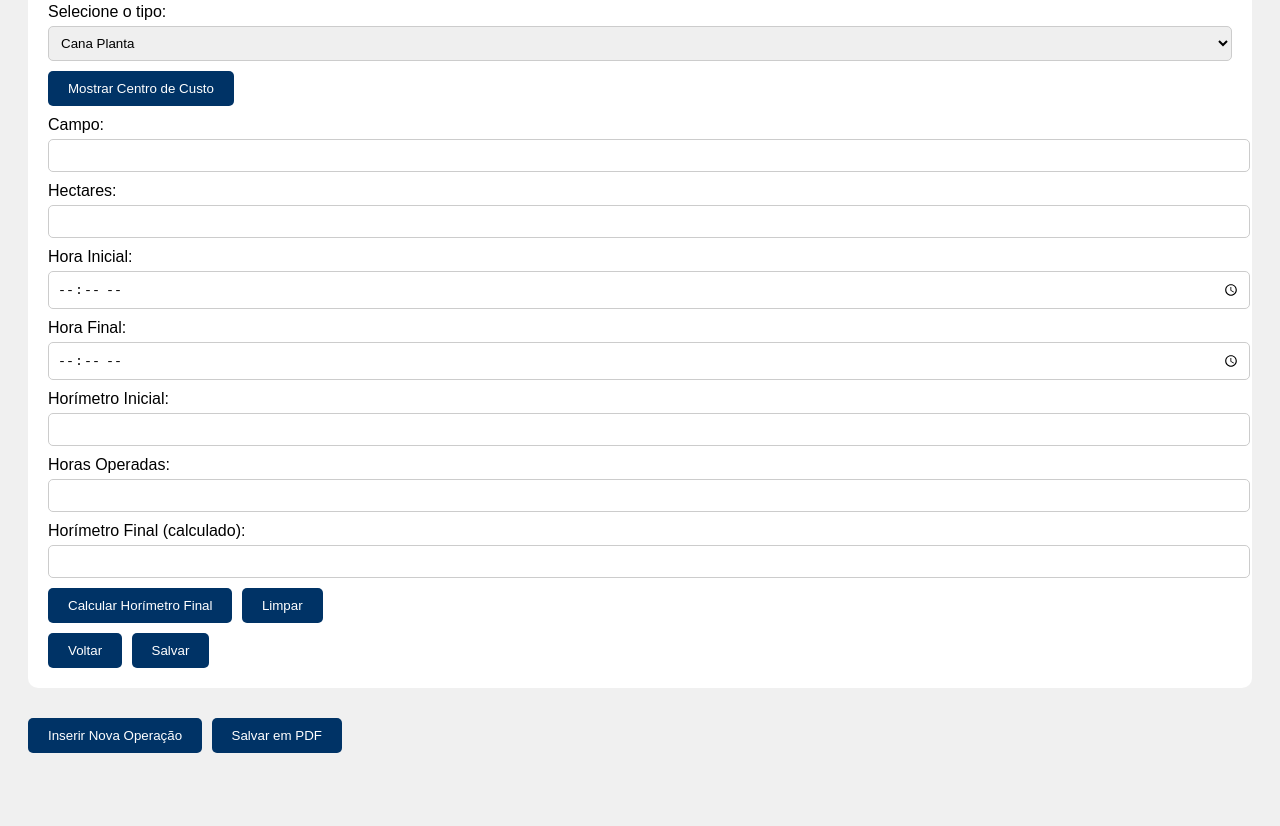
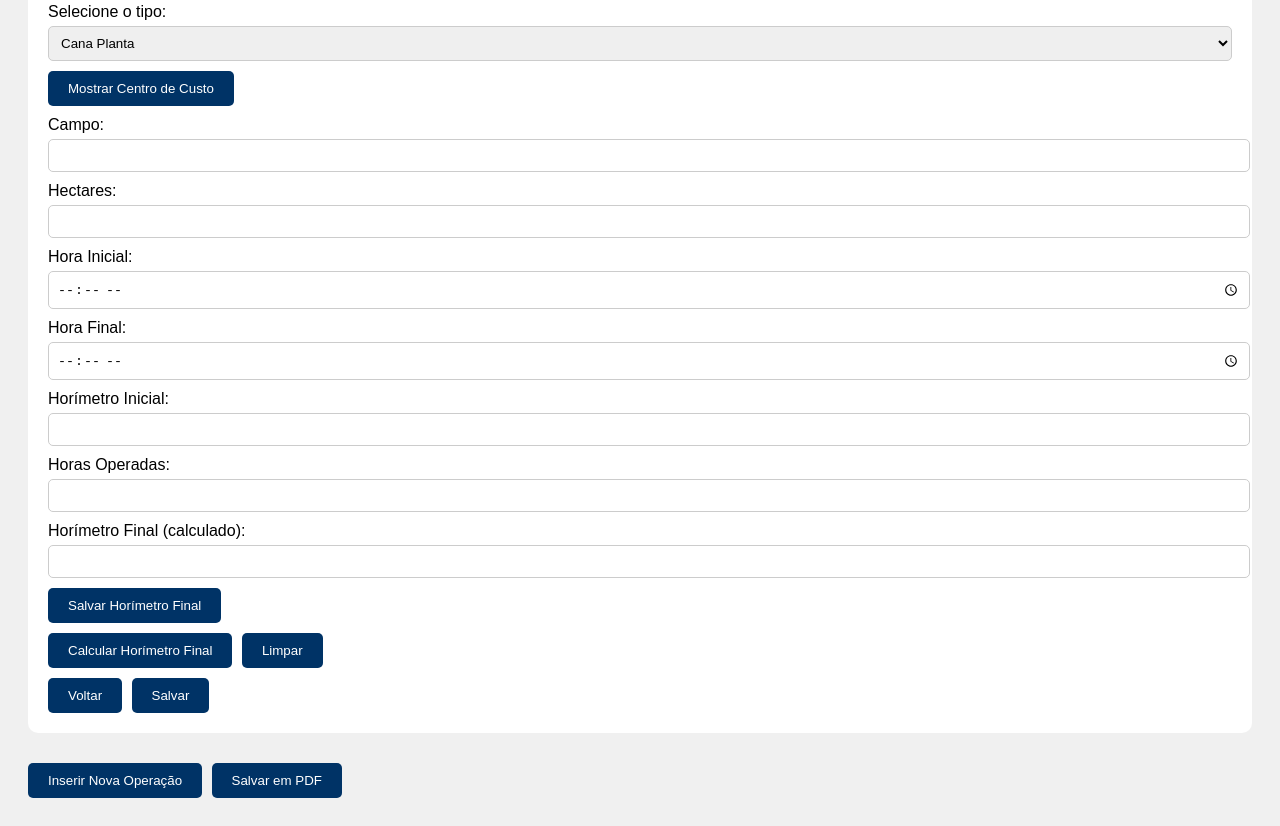
Before and after one commit to valeagro/boletim-atividades-mecanizadas, a plain HTML site: page index.html in a window 1280 px wide. Shown: the part 537-1363 px from the top of the page. Before the commit the page ends 1318 px from the top, so only its background shows below. Drawn offline with Linux system fonts and the light colour scheme.

Commit message:
Update index.html

```diff
--- a/index.html
+++ b/index.html
@@ -100,6 +100,61 @@
   </style>
 </head>
 <body>
+  <script>
+async function salvarHorimetro() {
+    const equipamento = document.querySelector('select[name="equipamento"]').value;
+    const turno = document.querySelector('select[name="turno"]').value;
+    const horimetro = document.querySelector('input[name="horimetro_final"]').value;
+    const data = new Date().toISOString().split('T')[0];
+
+    if (!equipamento || !turno || !horimetro) {
+        alert('Preencha todos os campos antes de salvar.');
+        return;
+    }
+
+    const token = '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';
+    const repo = 'valeagro/boletim-atividades-mecanizadas';
+    const filePath = 'horimetros.json';
+
+    const url = `https://api.github.com/repos/${repo}/contents/${filePath}`;
+
+    const response = await fetch(url, {
+        headers: {
+            Authorization: `Bearer ${token}`,
+            Accept: 'application/vnd.github.v3+json',
+        }
+    });
+
+    let content = [];
+    let sha = null;
+
+    if (response.ok) {
+        const json = await response.json();
+        sha = json.sha;
+        content = JSON.parse(atob(json.content));
+    }
+
+    content.push({ equipamento, turno, horimetro, data });
+
+    const updatedContent = btoa(JSON.stringify(content, null, 2));
+
+    await fetch(url, {
+        method: 'PUT',
+        headers: {
+            Authorization: `Bearer ${token}`,
+            Accept: 'application/vnd.github.v3+json',
+        },
+        body: JSON.stringify({
+            message: `Salvar horímetro - ${equipamento} - ${data}`,
+            content: updatedContent,
+            sha: sha,
+        }),
+    });
+
+    alert('Horímetro salvo com sucesso!');
+}
+</script>
+
   <h2>Boletim de Operações</h2>
 
   <div id="operacoes-area">
@@ -194,6 +249,7 @@
 
         <label>Horímetro Final (calculado):</label>
         <input type="text" name="horimetro_final" readonly>
+        <button type="button" onclick="salvarHorimetro()">Salvar Horímetro Final</button>
 
         <div class="buttons">
           <button type="button" onclick="calcularHorimetro()">Calcular Horímetro Final</button>
```
